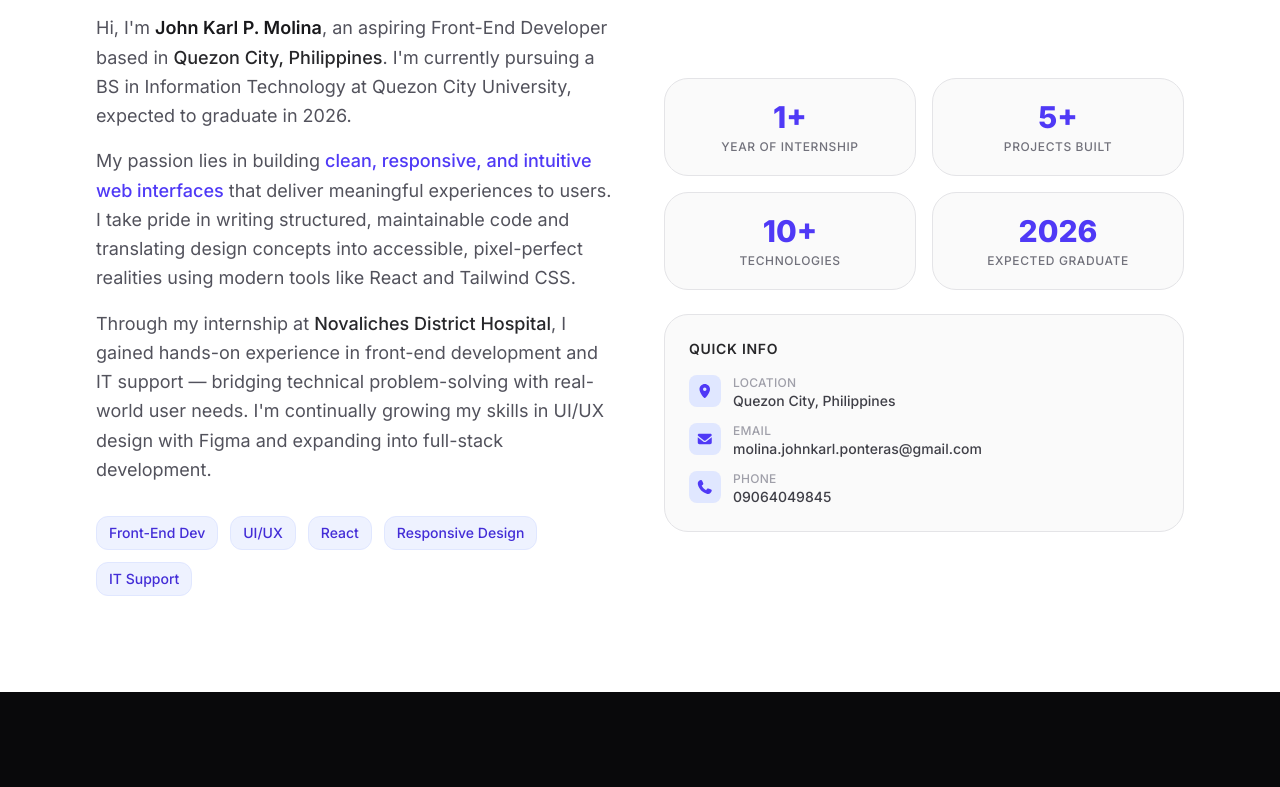
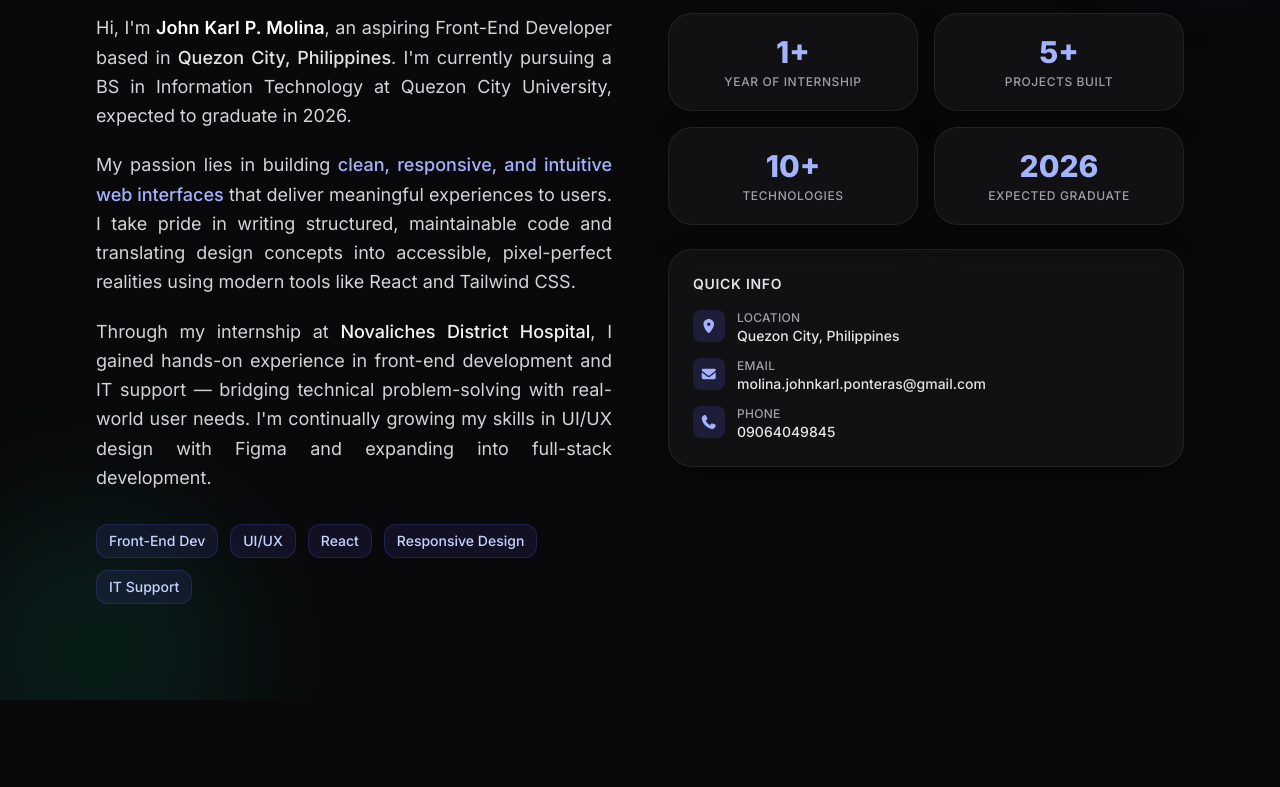
Before and after one commit to johnkarlmolina/Portfolio, a React (Vite) app: page / in a window 1280 px wide. Shown: the part 1060-1847 px from the top of the page. Built offline with nearby package versions, Linux system fonts and the light colour scheme.

Commit message:
fix about page design

```diff
--- a/src/components/About.tsx
+++ b/src/components/About.tsx
@@ -14,33 +14,40 @@ export default function About() {
     ];
 
     return (
-        <section id="about" ref={ref} className={`py-16 sm:py-20 lg:py-24 bg-white dark:bg-white light:bg-zinc-50 ${animationClass}`}>
-            <div className="max-w-6xl mx-auto px-4 sm:px-6 lg:px-8">
+        <section
+            id="about"
+            ref={ref}
+            className={`py-16 sm:py-20 lg:py-24 bg-zinc-950 light:bg-zinc-50 relative overflow-hidden ${animationClass}`}
+        >
+            <div className="pointer-events-none absolute -top-24 -right-20 h-72 w-72 rounded-full bg-indigo-500/15 blur-3xl" />
+            <div className="pointer-events-none absolute -bottom-24 -left-12 h-72 w-72 rounded-full bg-emerald-400/10 blur-3xl" />
+
+            <div className="max-w-6xl mx-auto px-4 sm:px-6 lg:px-8 relative z-10">
                 <SectionTitle
                     label="About Me"
                     title="Passionate about great user experiences"
                     subtitle="A glimpse into who I am and what drives me to build for the web."
                 />
 
-                <div className="grid md:grid-cols-2 gap-12 items-center">
+                <div className="grid md:grid-cols-2 gap-10 lg:gap-14 items-start">
                     {/* Text content */}
                     <div>
-                        <div className="space-y-4 text-zinc-600 text-base md:text-lg leading-relaxed">
+                        <div className="space-y-5 text-zinc-300 light:text-zinc-700 text-base md:text-lg leading-relaxed text-justify">
                             <p>
-                                Hi, I'm <span className="font-semibold text-zinc-900">John Karl P. Molina</span>, an
-                                aspiring Front-End Developer based in <span className="font-medium text-zinc-800">Quezon City, Philippines</span>.
+                                Hi, I'm <span className="font-semibold text-white light:text-zinc-900">John Karl P. Molina</span>, an
+                                aspiring Front-End Developer based in <span className="font-medium text-zinc-200 light:text-zinc-800">Quezon City, Philippines</span>.
                                 I'm currently pursuing a BS in Information Technology at Quezon City University,
                                 expected to graduate in 2026.
                             </p>
                             <p>
-                                My passion lies in building <span className="font-medium text-indigo-600">clean,
+                                My passion lies in building <span className="font-medium text-indigo-300 light:text-indigo-600">clean,
                                     responsive, and intuitive web interfaces</span> that deliver meaningful experiences
                                 to users. I take pride in writing structured, maintainable code and translating
                                 design concepts into accessible, pixel-perfect realities using modern tools like
                                 React and Tailwind CSS.
                             </p>
                             <p>
-                                Through my internship at <span className="font-medium text-zinc-800">Novaliches District Hospital</span>,
+                                Through my internship at <span className="font-medium text-zinc-100 light:text-zinc-800">Novaliches District Hospital</span>,
                                 I gained hands-on experience in front-end development and IT support — bridging
                                 technical problem-solving with real-world user needs. I'm continually growing my
                                 skills in UI/UX design with Figma and expanding into full-stack development.
@@ -51,7 +58,7 @@ export default function About() {
                             {["Front-End Dev", "UI/UX", "React", "Responsive Design", "IT Support"].map((tag) => (
                                 <span
                                     key={tag}
-                                    className="px-3 py-1.5 text-sm font-medium text-indigo-700 bg-indigo-50 border border-indigo-100 rounded-xl"
+                                    className="px-3 py-1.5 text-sm font-medium text-indigo-200 light:text-indigo-700 bg-indigo-500/10 light:bg-indigo-50 border border-indigo-500/20 light:border-indigo-100 rounded-xl"
                                 >
                                     {tag}
                                 </span>
@@ -66,29 +73,29 @@ export default function About() {
                             {stats.map((stat) => (
                                 <div
                                     key={stat.label}
-                                    className="p-5 bg-zinc-50 border border-zinc-200 rounded-3xl text-center hover:shadow-md hover:-translate-y-0.5 transition-all duration-200"
+                                    className="p-5 bg-zinc-900/60 light:bg-white border border-zinc-800/80 light:border-zinc-200 rounded-3xl text-center shadow-[0_10px_30px_rgba(0,0,0,0.25)] hover:-translate-y-0.5 transition-all duration-200"
                                 >
-                                    <p className="text-2xl sm:text-3xl font-extrabold text-indigo-600 mb-1">{stat.value}</p>
-                                    <p className="text-xs font-medium text-zinc-500 uppercase tracking-wider">{stat.label}</p>
+                                    <p className="text-2xl sm:text-3xl font-extrabold text-indigo-300 light:text-indigo-600 mb-1">{stat.value}</p>
+                                    <p className="text-xs font-medium text-zinc-400 light:text-zinc-500 uppercase tracking-wider">{stat.label}</p>
                                 </div>
                             ))}
                         </div>
 
                         {/* Contact info card */}
-                        <div className="p-6 bg-zinc-50 border border-zinc-200 rounded-3xl space-y-3">
-                            <h3 className="font-semibold text-zinc-800 text-sm uppercase tracking-wider mb-4">Quick Info</h3>
+                        <div className="p-6 bg-zinc-900/60 light:bg-white border border-zinc-800/80 light:border-zinc-200 rounded-3xl space-y-3 shadow-[0_10px_30px_rgba(0,0,0,0.25)]">
+                            <h3 className="font-semibold text-zinc-200 light:text-zinc-800 text-sm uppercase tracking-wider mb-4">Quick Info</h3>
                             {[
                                 { icon: faLocationDot, label: "Location", value: "Quezon City, Philippines" },
                                 { icon: faEnvelope, label: "Email", value: "molina.johnkarl.ponteras@gmail.com" },
                                 { icon: faPhone, label: "Phone", value: "09064049845" },
                             ].map((info) => (
                                 <div key={info.label} className="flex items-start gap-3">
-                                    <div className="w-8 h-8 rounded-lg bg-indigo-100 flex items-center justify-center">
-                                        <FontAwesomeIcon icon={info.icon} className="text-indigo-600 text-sm" />
+                                    <div className="w-8 h-8 rounded-lg bg-indigo-500/15 light:bg-indigo-100 flex items-center justify-center">
+                                        <FontAwesomeIcon icon={info.icon} className="text-indigo-300 light:text-indigo-600 text-sm" />
                                     </div>
                                     <div>
                                         <p className="text-xs text-zinc-400 font-medium uppercase tracking-wide">{info.label}</p>
-                                        <p className="text-sm text-zinc-700 font-medium break-words">{info.value}</p>
+                                        <p className="text-sm text-zinc-200 light:text-zinc-700 font-medium break-words">{info.value}</p>
                                     </div>
                                 </div>
                             ))}
```
